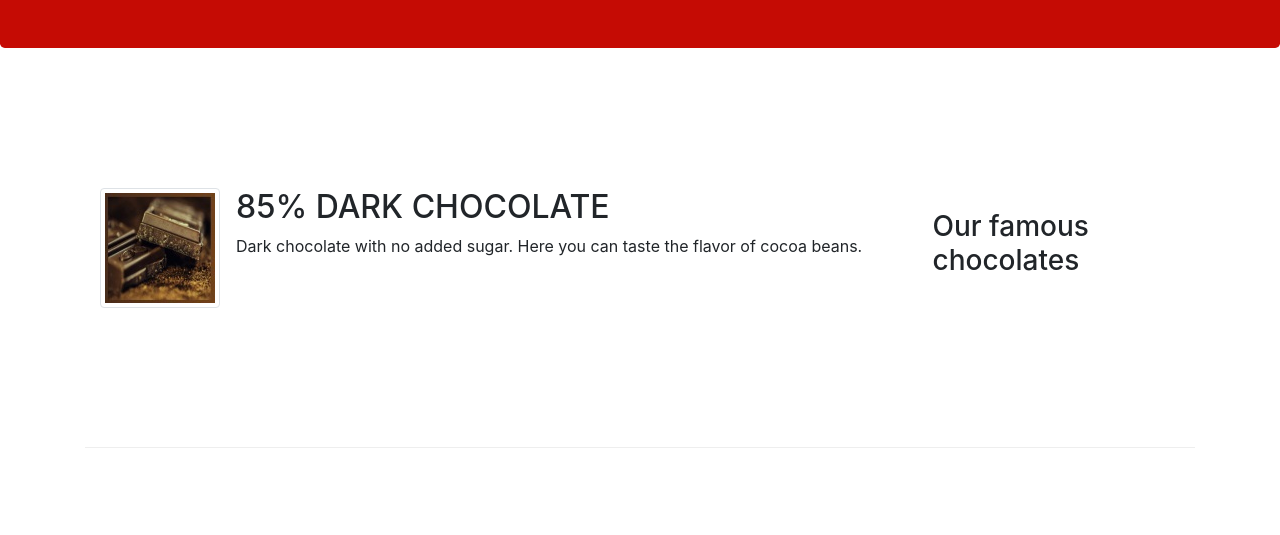
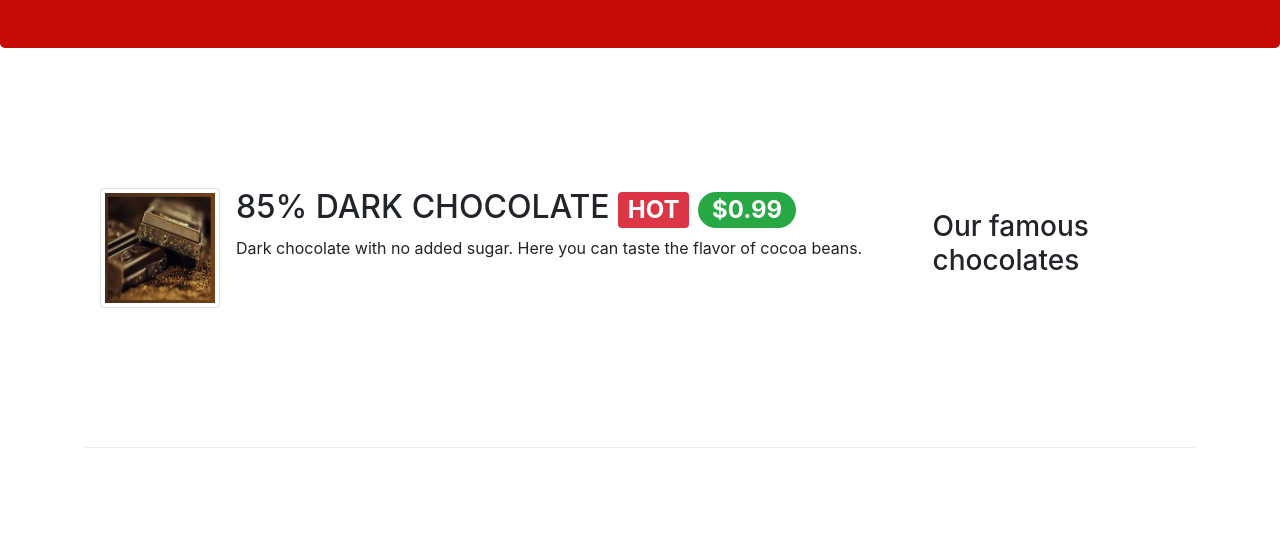
Before and after one commit to bashri1995/-leChocolat, a plain HTML site: page index.html in a window 1280 px wide. Shown: the part 265-800 px from the top of the page. Drawn offline with nearby package versions, Linux system fonts and the light colour scheme.

Commit message:
Alerting Users

```diff
--- a/index.html
+++ b/index.html
@@ -65,7 +65,10 @@
                     <img class="d-flex mr-3 img-thumbnail align-self-center" src="images/dark85.jpg"
                         alt="85% DARK CHOCOLATE">
                     <div class="media-body">
-                        <h2>85% DARK CHOCOLATE</h2>
+                        <h2>85% DARK CHOCOLATE
+                            <span class="badge badge-danger">HOT</span>
+                            <span class="badge badge-pill badge-success">$0.99</span>
+                        </h2>
                         <p class="d-none d-sm-block">Dark chocolate with no added sugar. Here you can taste the flavor
                             of cocoa
                             beans.</p>
```
